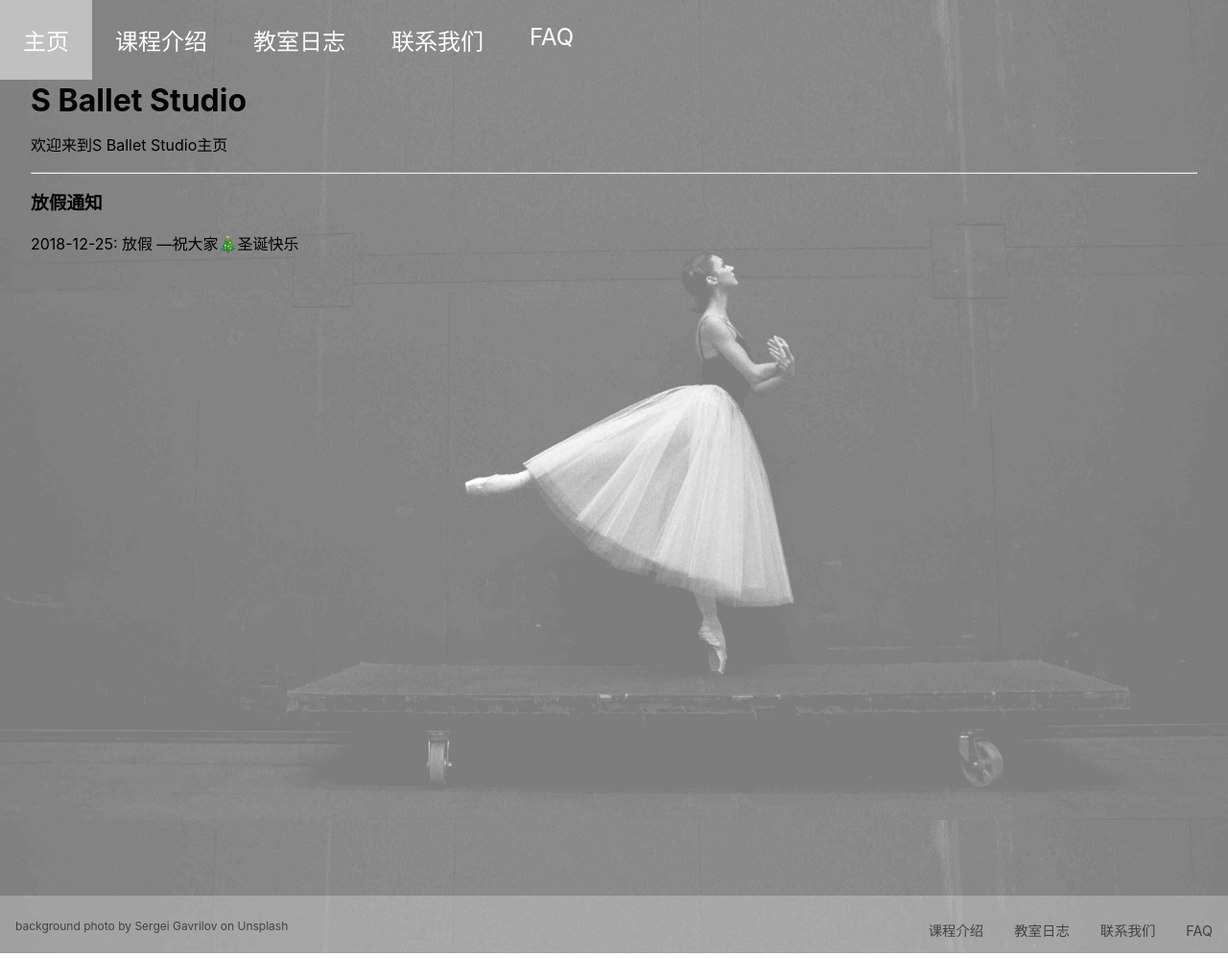
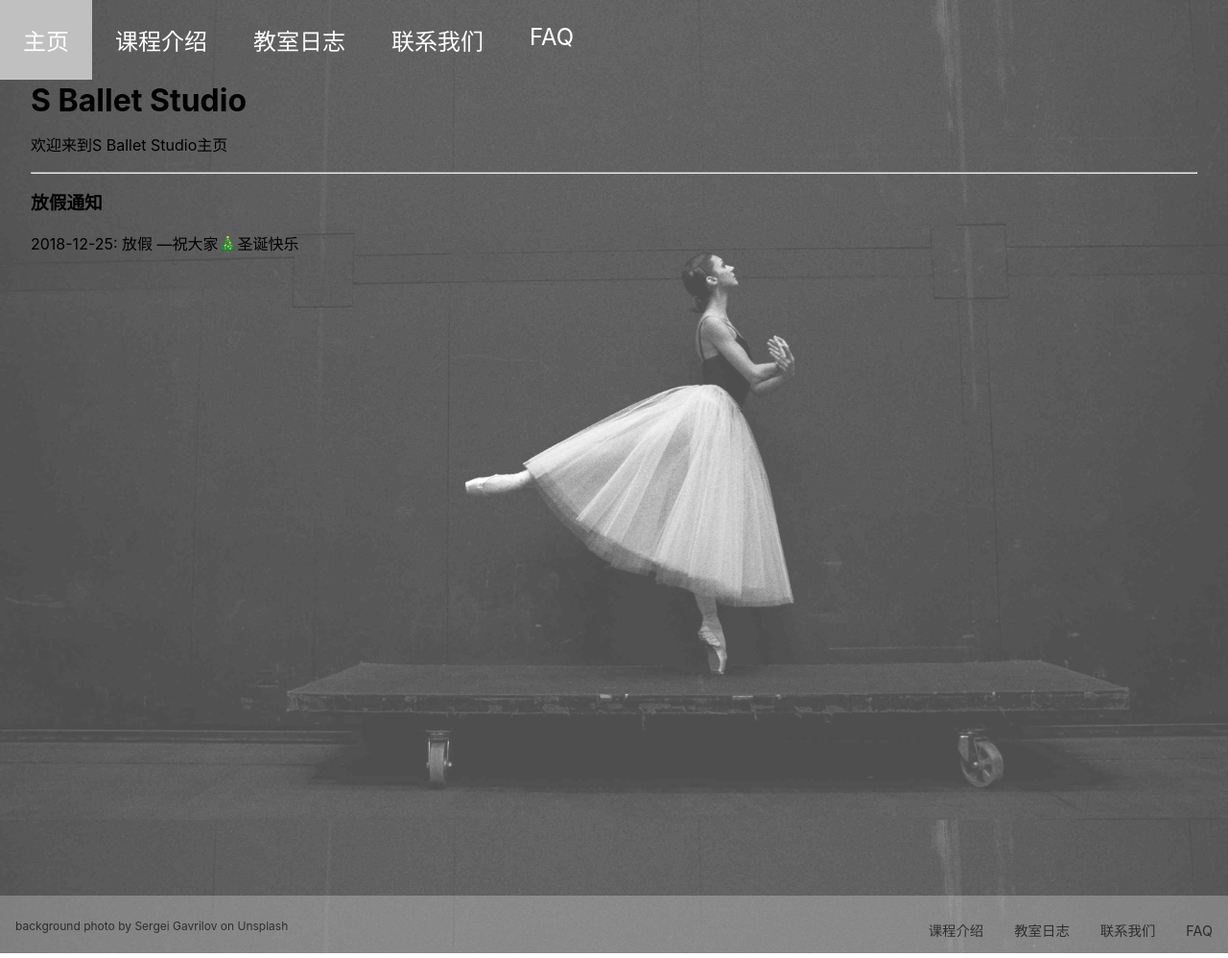
Before and after one commit to s-ballet-studio/s-ballet-studio.github.io, a Jekyll site: the page built from index.md, in a window 1280 px wide. Shown: the whole page at 96% size. Built offline with Jekyll 4.4.1, drawn with Linux system fonts in a browser that asks for light colours; our own code applies the rules of GitHub Pages for plain Markdown files.

Commit message:
update the background css and file

```diff
--- a/assets/css/style.css
+++ b/assets/css/style.css
@@ -19,9 +19,9 @@ body {
     /* background-image: url('../image/bruno-horwath-692469-unsplash.jpg'); */
     background-repeat: repeat;
     background-size: contain;
-    background-color: rgba(255, 255, 255, .35);
+    /* background-color: rgba(255, 255, 255, .35);
     background-blend-mode: lighten;
-    filter: Alpha(opacity = 35);
+    filter: Alpha(opacity = 35); */
     position: static;
     zoom: 1;
 
```
Also changed, not shown: assets/img/sergei-gavrilov-528341-unsplash.jpg.
